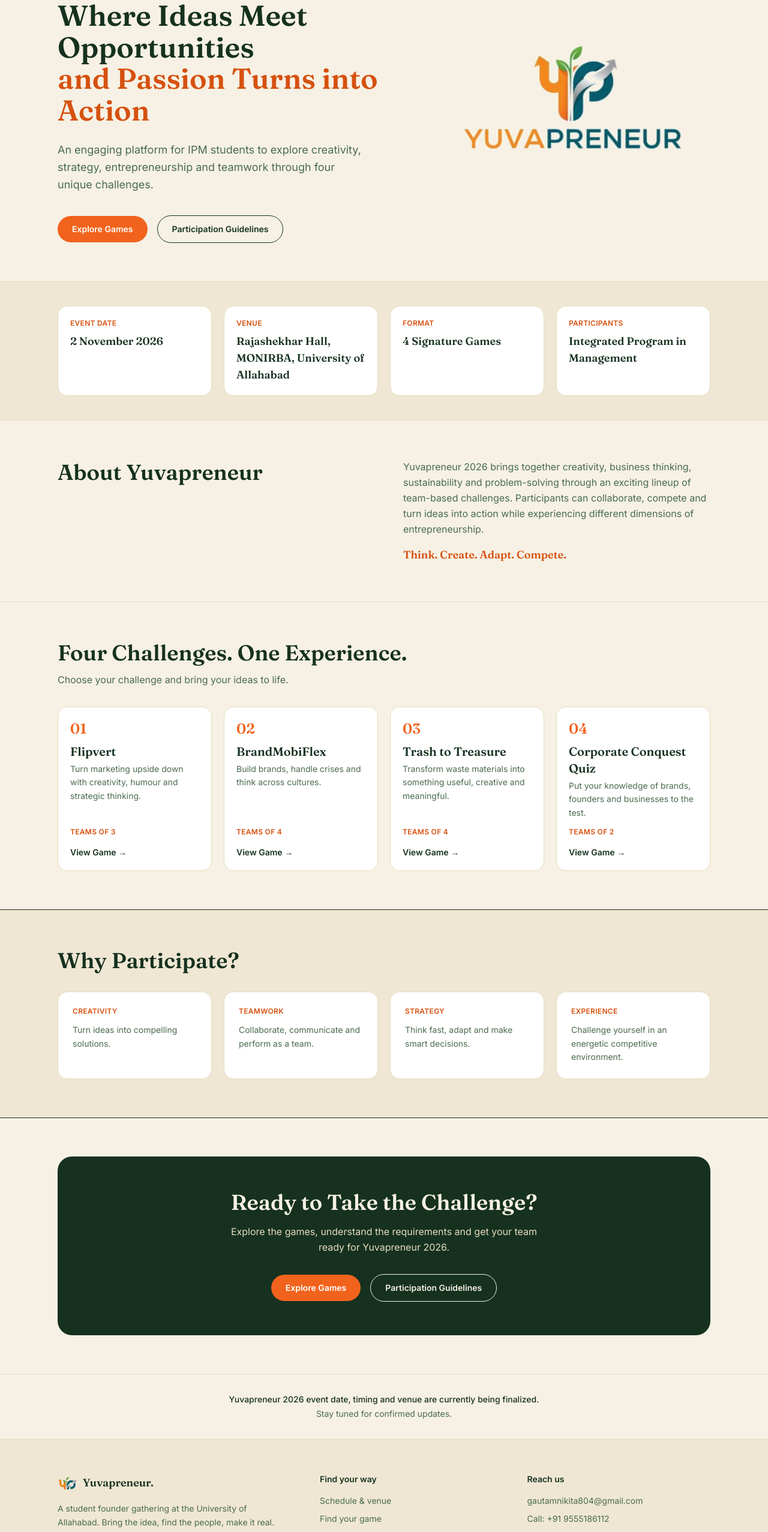
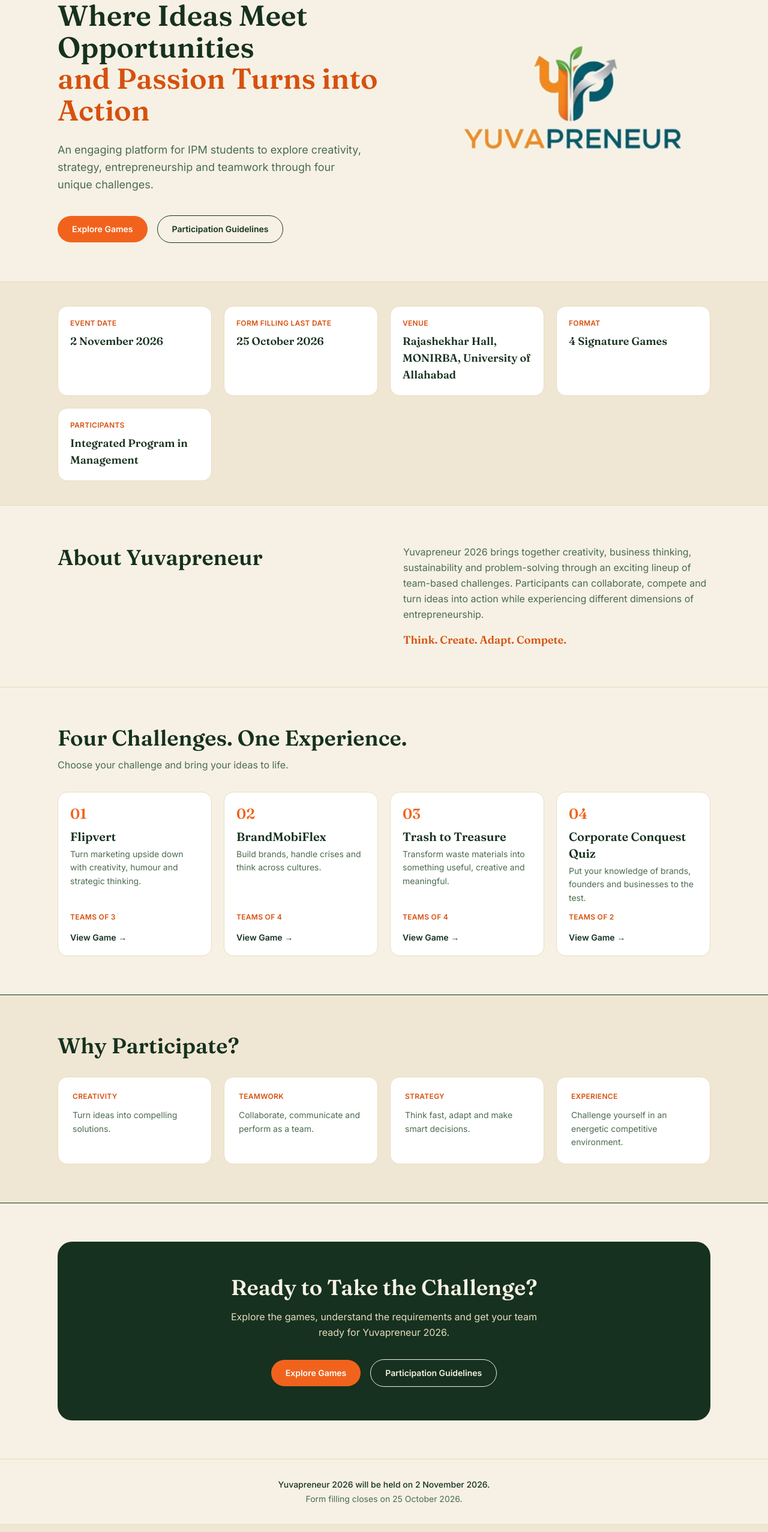
Before and after one commit to og-anurag/yuvapreneur-2026, a React (Vite) app: page / in a window 1280 px wide. Shown: the part 234-2788 px from the top of the page at 60% size. Built offline with nearby package versions, Linux system fonts and the light colour scheme.

Commit message:
Add registration deadline and update event date information

```diff
--- a/src/pages/Contact.tsx
+++ b/src/pages/Contact.tsx
@@ -223,7 +223,7 @@
             style={{ backgroundColor: "var(--orange)" }}
           />
 
-          Event details are being finalized. Stay tuned for further updates.
+          Event date: 2 November 2026. Form filling last date: 25 October 2026.
         </div>
       </div>
     </div>
--- a/src/pages/FAQs.tsx
+++ b/src/pages/FAQs.tsx
@@ -23,12 +23,12 @@
       {
         question: "Where is Yuvapreneur 2026 being organized?",
         answer:
-          "The venue is Rajashekhar Hall, MONIRBA, University of Allahabad. The event date will be announced soon.",
+          "The venue is Rajashekhar Hall, MONIRBA, University of Allahabad. The event will be held on 2 November 2026.",
       },
       {
         question: "When will Yuvapreneur 2026 take place?",
         answer:
-          "The event date and timings are currently being finalized. Please stay tuned for the confirmed schedule.",
+          "The event will take place on 2 November 2026. Please follow the official website for any schedule updates.",
       },
       {
         question: "Who can participate?",
--- a/src/pages/Home.tsx
+++ b/src/pages/Home.tsx
@@ -30,6 +30,7 @@
 
 const QUICK_INFO = [
   { label: "Event Date", value: "2 November 2026" },
+  { label: "Form Filling Last Date", value: "25 October 2026" },
   { label: "Venue", value: "Rajashekhar Hall, MONIRBA, University of Allahabad" },
   { label: "Format", value: "4 Signature Games" },
   { label: "Participants", value: "Integrated Program in Management" },
@@ -246,10 +247,10 @@
       <section className="border-t" style={{ borderColor: "var(--beige)" }}>
         <div className="mx-auto max-w-6xl px-5 py-8 text-center sm:px-8">
           <p className="text-sm font-medium" style={{ color: "var(--green)" }}>
-            Yuvapreneur 2026 event date, timing and venue are currently being finalized.
+            Yuvapreneur 2026 will be held on 2 November 2026.
           </p>
           <p className="mt-1 text-sm" style={{ color: "var(--green-soft)" }}>
-            Stay tuned for confirmed updates.
+            Form filling closes on 25 October 2026.
           </p>
         </div>
       </section>
--- a/src/pages/Participation.tsx
+++ b/src/pages/Participation.tsx
@@ -196,8 +196,7 @@
           Important Reminder
         </div>
         <p className="mt-4 text-sm leading-relaxed" style={{ color: "var(--green-soft)" }}>
-           Event date and timing are still 2 November 2026. Venue: Rajashekhar Hall, MONIRBA, University of Allahabad. Please stay tuned for confirmed Yuvapreneur 2026 updates.
-          confirmed Yuvapreneur 2026 updates.
+           Event date: 2 November 2026. Form filling last date: 25 October 2026. Venue: Rajashekhar Hall, MONIRBA, University of Allahabad.
         </p>
       </div>
 
--- a/src/pages/Rules.tsx
+++ b/src/pages/Rules.tsx
@@ -16,7 +16,7 @@
   "The organizers are not responsible for personal belongings lost or damaged during the event.",
   "Participants should not damage university property or event equipment.",
   "The organizers reserve the right to modify event rules if necessary and will communicate any important changes.",
-  "Event date and timing will be announced separately. Venue: Rajashekhar Hall, MONIRBA, University of Allahabad.",
+  "Event date: 2 November 2026. Form filling last date: 25 October 2026. Venue: Rajashekhar Hall, MONIRBA, University of Allahabad.",
 ];
 
 const FAIR_PLAY: string[] = [
@@ -239,9 +239,7 @@
           Important Notice
         </div>
         <p className="mt-4 text-sm leading-relaxed" style={{ color: "var(--green-soft)" }}>
-          Event date and timing are still 2 November 2026. Venue: Rajashekhar Hall, MONIRBA,
-          University of Allahabad. Please stay tuned to the official Yuvapreneur 2026 website and
-          organizing team for confirmed updates.
+          Event date: 2 November 2026. Form filling last date: 25 October 2026. Venue: Rajashekhar Hall, MONIRBA, University of Allahabad.
         </p>
       </div>
     </div>
```
